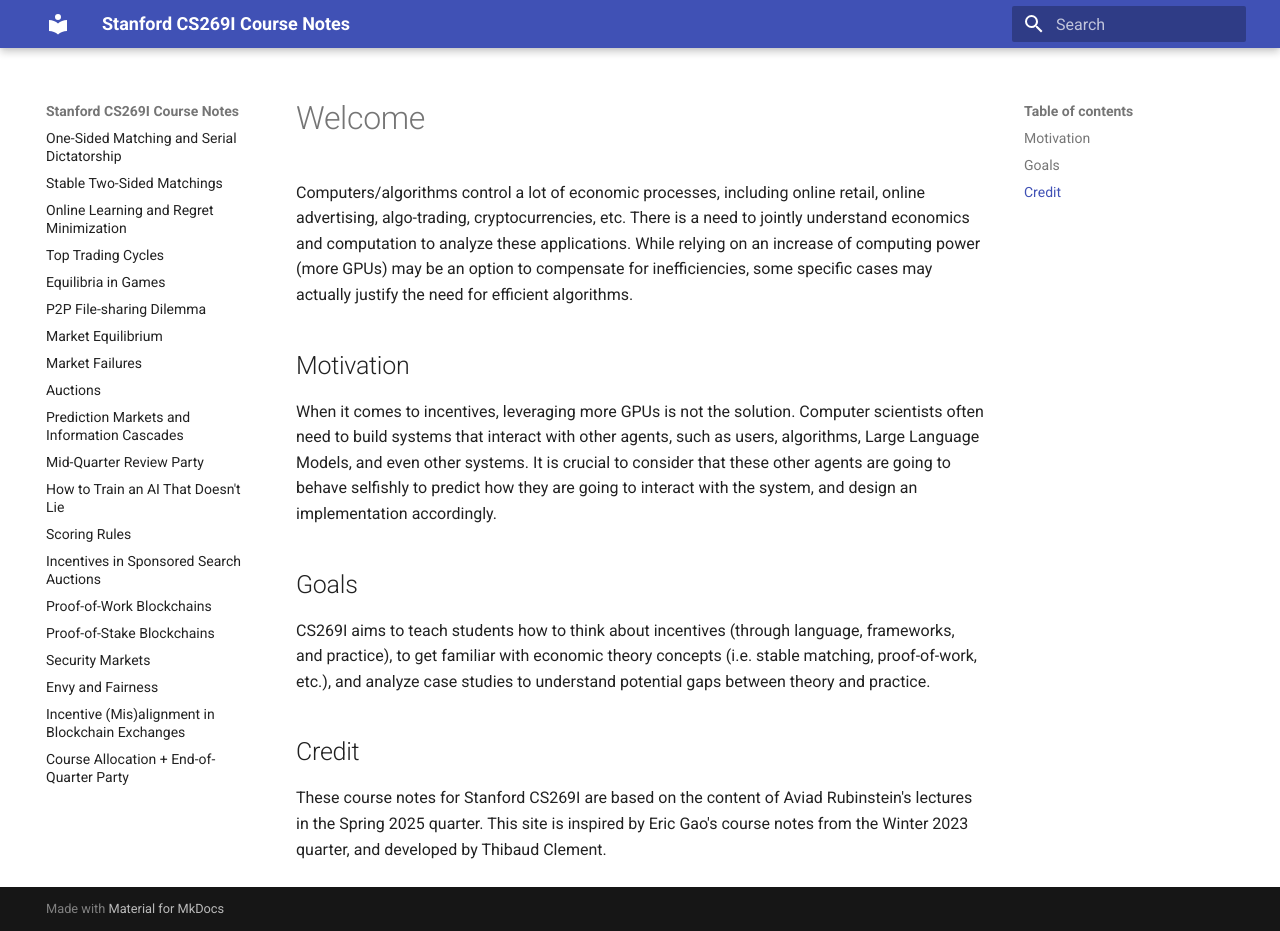
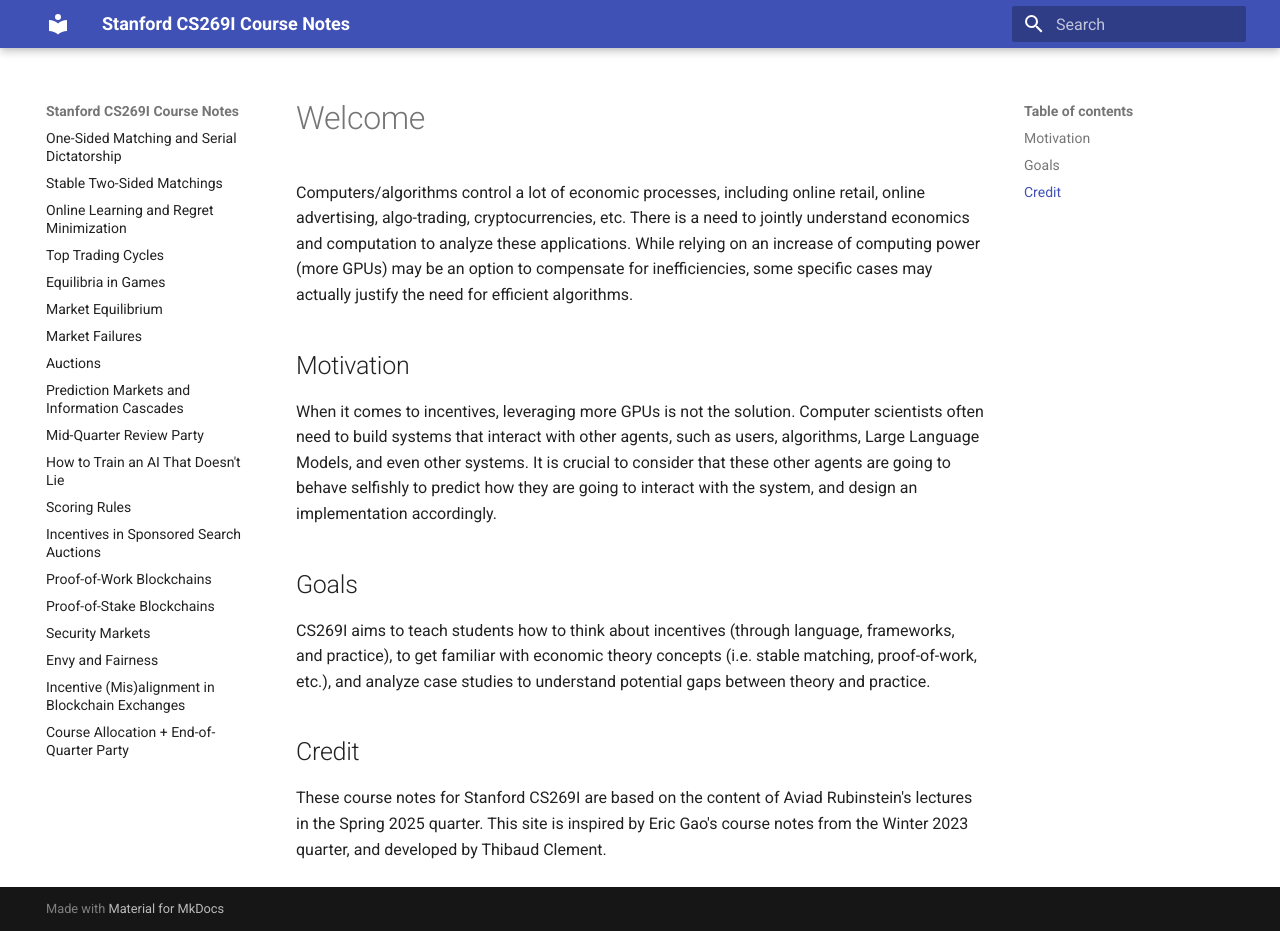
Before and after one commit to thibaudclement/cs269i, an MkDocs documentation site: the page built from docs/index.md, in a window 1280 px wide and 931 px high. Built offline with MkDocs 1.6.1 and Material for MkDocs 9.7.7, drawn with Linux system fonts in a browser that asks for light colours.

Commit message:
Hide lecture 5 in main navigation

```diff
--- a/mkdocs.yml
+++ b/mkdocs.yml
@@ -30,7 +30,6 @@ nav:
   - Online Learning and Regret Minimization: lecture-3.md
   - Top Trading Cycles: lecture-3-2023.md
   - Equilibria in Games: lecture-4.md
-  - P2P File-sharing Dilemma: lecture-5.md
   - Market Equilibrium: lecture-6.md
   - Market Failures: lecture-7.md
   - Auctions: lecture-8.md
```
